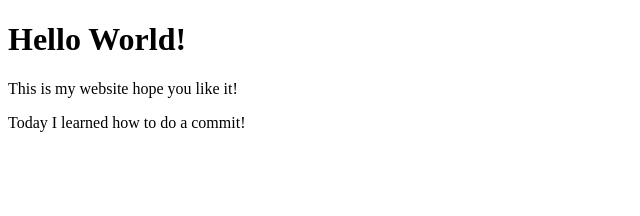
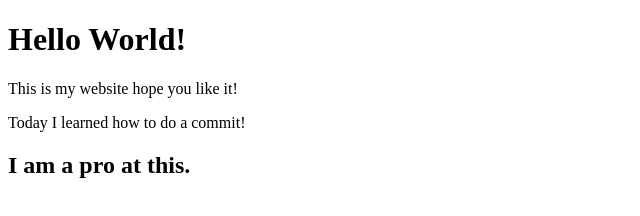
Before and after one commit to Mikaeli12/hello-world, a plain HTML site: page index.html in a window 1280 px wide. Shown: the whole page, without its empty margins (0-640 px from the left). Drawn offline with Linux system fonts and the light colour scheme.

Commit message:
added h2

```diff
--- a/index.html
+++ b/index.html
@@ -9,6 +9,6 @@
     <h1>Hello World!</h1>
     <p>This is my website hope you like it!</p>
     <p>Today I learned how to do a commit!</p>
-
+    <h2>I am a pro at this.</h2>
 </body>
 </html>
```
